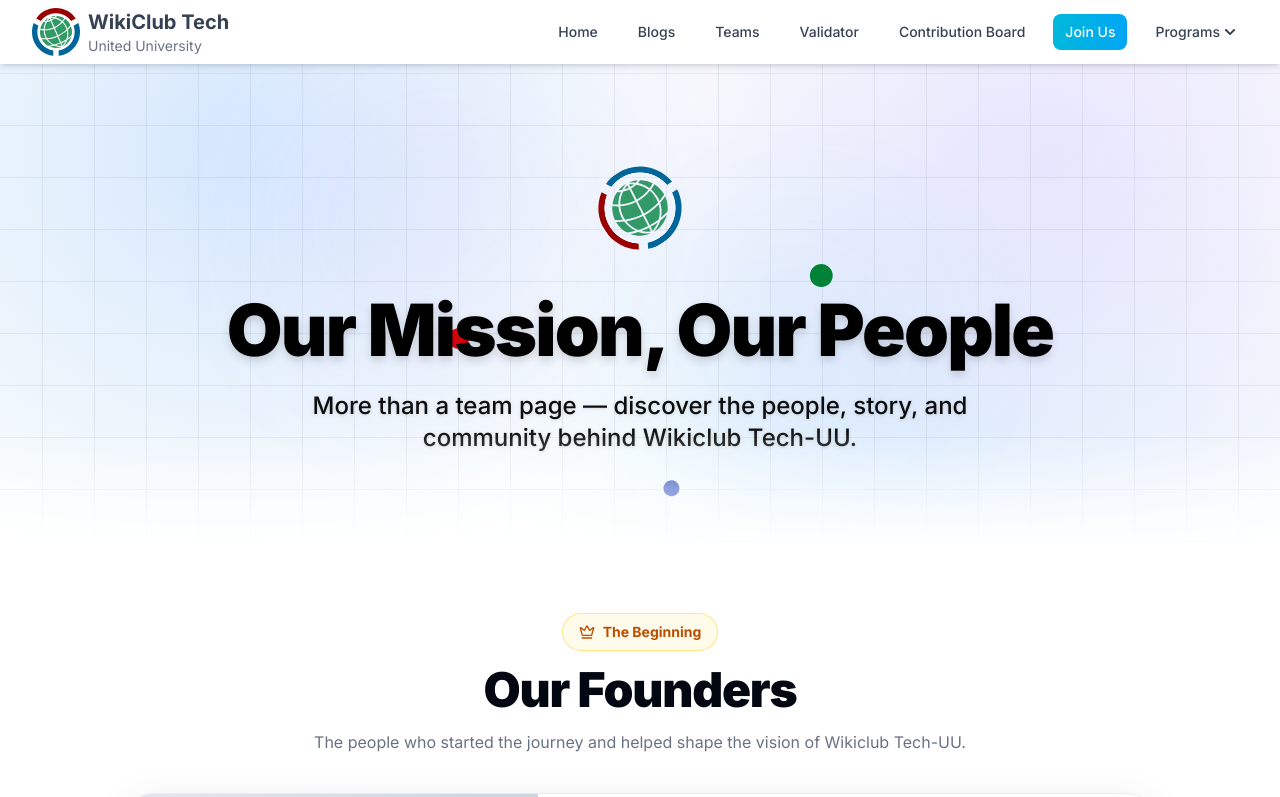
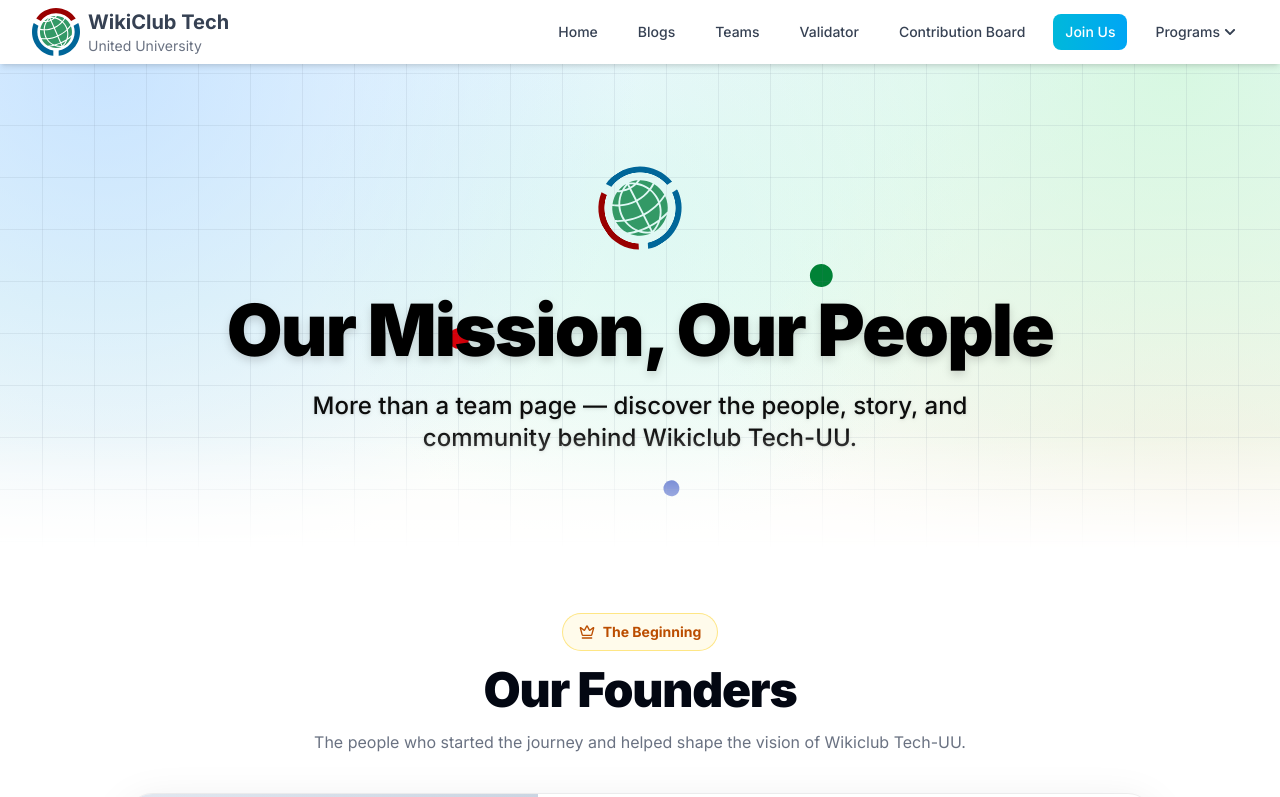
Before and after one commit to mishraji0519/wikiclubtech-nitin, a Next.js app in the folder WikiClub-Tech-UU-main/WikiClub-Tech-UU-main/: page /wikiclubtech-nitin/teams in a window 1280 px wide. Shown: the top 797 px of the page. Built offline with nearby package versions, Linux system fonts and the light colour scheme.

Commit message:
style: match original Teams hero gradient with neutral grid

```diff
--- a/WikiClub-Tech-UU-main/WikiClub-Tech-UU-main/src/components/team/WikimediaBackground.tsx
+++ b/WikiClub-Tech-UU-main/WikiClub-Tech-UU-main/src/components/team/WikimediaBackground.tsx
@@ -4,28 +4,16 @@ const WikimediaBackground = () => {
   return (
     <>
       <div className="absolute inset-0 overflow-hidden pointer-events-none">
-        {/* Visible hero gradient — kept underneath the neutral reference grid. */}
+        {/* Original Teams hero background: soft blue, green, cyan and warm peach glow. */}
         <div
           className="absolute inset-0"
           style={{
             background:
-              'radial-gradient(circle at 18% 18%, rgba(191, 219, 254, 0.62) 0%, rgba(191, 219, 254, 0) 42%), radial-gradient(circle at 82% 20%, rgba(221, 214, 254, 0.58) 0%, rgba(221, 214, 254, 0) 44%), radial-gradient(circle at 72% 82%, rgba(186, 230, 253, 0.42) 0%, rgba(186, 230, 253, 0) 42%), #fbfdfc',
+              'radial-gradient(circle at 8% 0%, rgba(190, 222, 255, 0.78) 0%, rgba(190, 222, 255, 0) 42%), radial-gradient(circle at 92% 0%, rgba(210, 248, 220, 0.82) 0%, rgba(210, 248, 220, 0) 44%), radial-gradient(circle at 50% 32%, rgba(211, 246, 239, 0.58) 0%, rgba(211, 246, 239, 0) 46%), radial-gradient(circle at 94% 92%, rgba(255, 237, 224, 0.72) 0%, rgba(255, 237, 224, 0) 38%), linear-gradient(180deg, #eef8ff 0%, #effcf7 48%, #fffdfa 100%)',
           }}
         />
 
-        {/* Original animated gradient orbs */}
-        <motion.div
-          className="absolute top-1/3 right-1/4 w-72 h-72 bg-gradient-to-br from-blue-400/25 to-transparent rounded-full blur-3xl"
-          animate={{ scale: [1, 1.2, 1], opacity: [0.35, 0.55, 0.35] }}
-          transition={{ duration: 8, repeat: Infinity, ease: "easeInOut" }}
-        />
-        <motion.div
-          className="absolute bottom-1/3 left-1/4 w-72 h-72 bg-gradient-to-br from-violet-400/25 to-transparent rounded-full blur-3xl"
-          animate={{ scale: [1.2, 1, 1.2], opacity: [0.55, 0.35, 0.55] }}
-          transition={{ duration: 8, repeat: Infinity, ease: "easeInOut" }}
-        />
-
-        {/* Orbiting Circles */}
+        {/* Wikimedia-style orbiting dots from the original hero. */}
         <motion.div
           className="absolute top-1/2 left-1/2 -translate-x-1/2 -translate-y-1/2"
           animate={{ rotate: 360 }}
```
